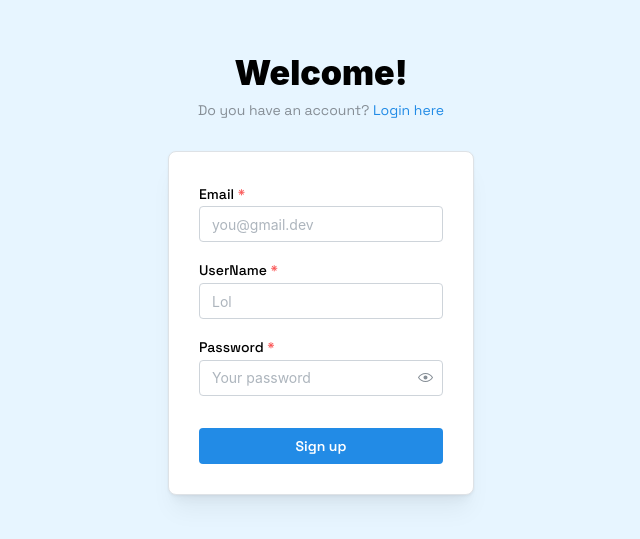
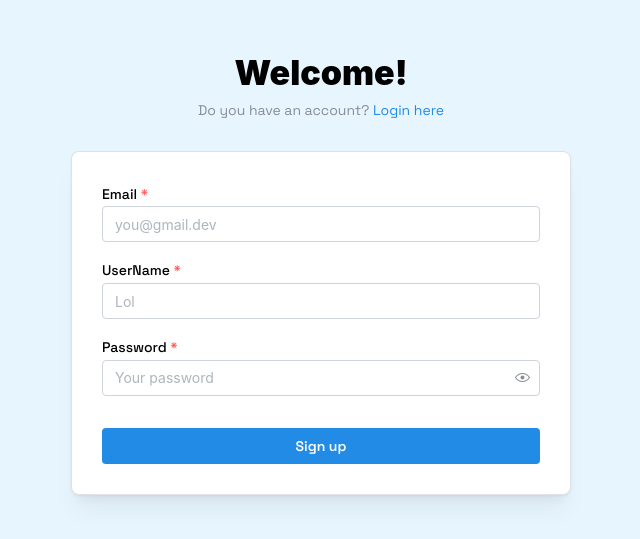
Before and after one commit to yves1da2vinci3/designMyPdf-frontend, a Next.js app: page /signup in a window 1280 px wide. Shown: the part 127-666 px from the top of the page, without its empty margins (319-959 px from the left). Built offline with nearby package versions, Linux system fonts and the light colour scheme; no server answers.

Commit message:
Adjust form container min-width across login and signup styles
Refine responsive design by updating min-width values for form containers in login and signup SCSS modules, ensuring consistent sizing across different screen breakpoints

```diff
--- a/pages/login/login.module.scss
+++ b/pages/login/login.module.scss
@@ -19,12 +19,13 @@
 }
 
 .formContainer {
-  min-width: rem(500px);
+  min-width: rem(500);
 }
 
 @media screen and (max-width: 1200px) {
   .formContainer {
     min-width: rem(300px);
+
   }
 }
 
@@ -32,6 +33,7 @@
   .formContainer {
     padding-left: rem(100);
     padding-right: rem(100);
+    min-width: rem(400);
   }
 }
 
@@ -39,6 +41,7 @@
   .formContainer {
     padding-left: rem(50);
     padding-right: rem(50);
+    min-width: rem(300);
   }
 }
 
@@ -46,6 +49,7 @@
   .formContainer {
     padding-left: rem(20);
     padding-right: rem(20);
+    min-width: rem(300);
   }
 }
 
@@ -53,5 +57,6 @@
   .formContainer {
     padding-left: rem(0);
     padding-right: rem(0);
+    min-width: rem(300);
   }
 }
--- a/pages/signup/signup.module.scss
+++ b/pages/signup/signup.module.scss
@@ -19,12 +19,12 @@
 }
 
 .formContainer {
-  min-width: rem(500px);
+  min-width: rem(500);
 }
 
 @media screen and (max-width: 1200px) {
   .formContainer {
-    min-width: rem(300px);
+    min-width: rem(300);
   }
 }
 
```
